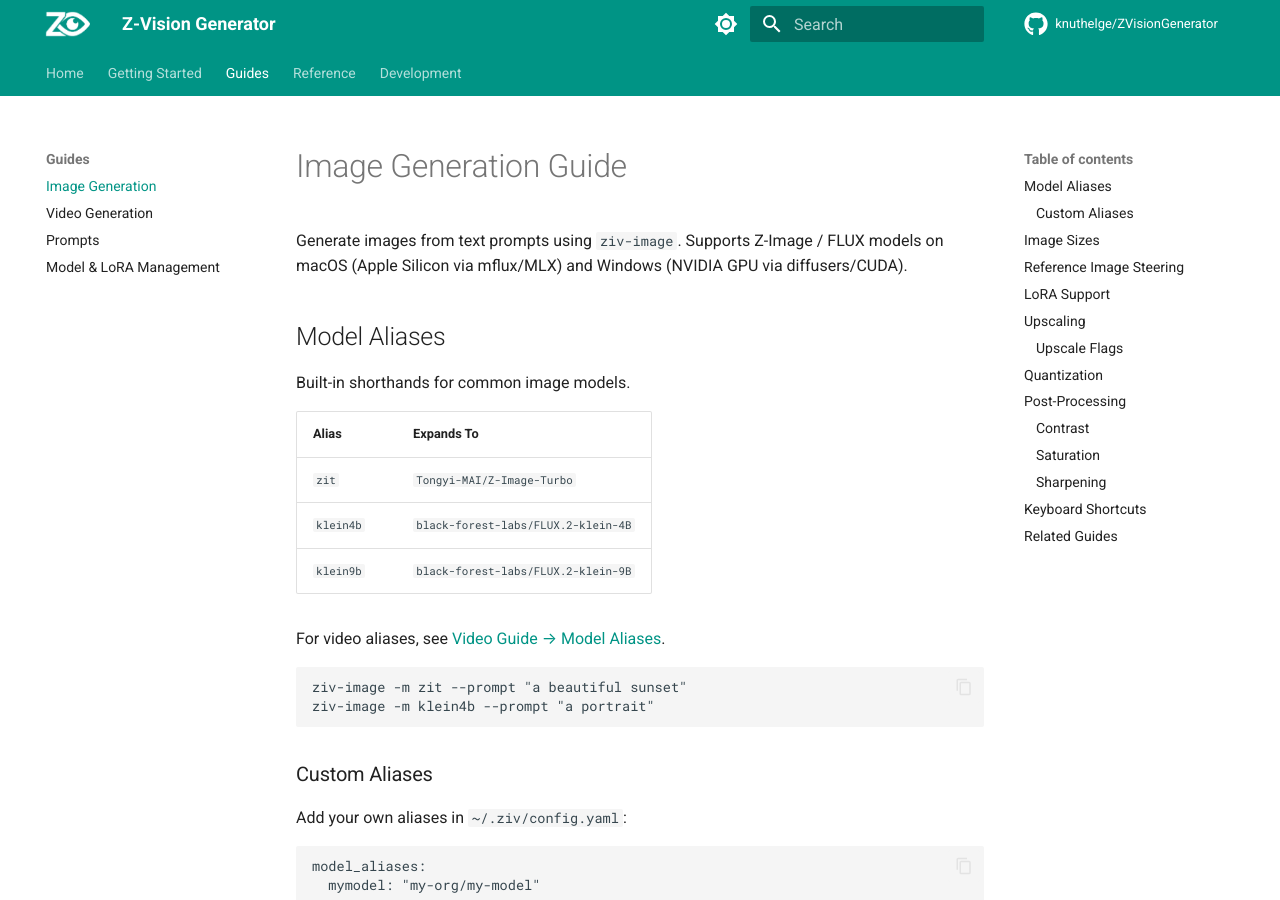
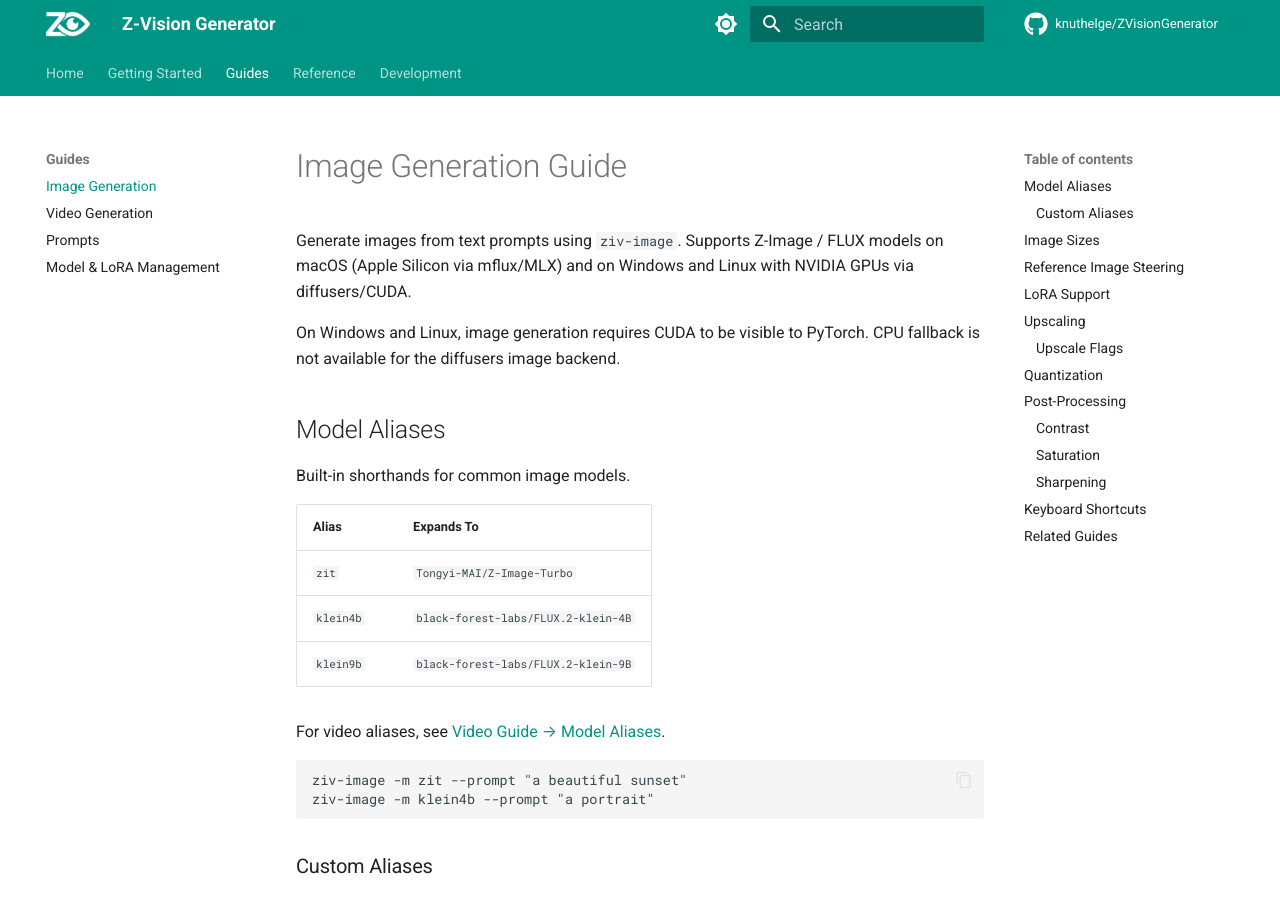
Before and after one commit to knuthelge/ZVisionGenerator, an MkDocs documentation site: the page built from docs/guides/image.md, in a window 1280 px wide and 900 px high. Built offline with MkDocs 1.6.1 and Material for MkDocs 9.7.7, drawn with Linux system fonts in a browser that asks for light colours; comment, search, counter and statistics services are not loaded; some of the changed text lies outside the part shown.

````diff
--- a/docs/guides/image.md
+++ b/docs/guides/image.md
@@ -1,6 +1,8 @@
 # Image Generation Guide
 
-Generate images from text prompts using `ziv-image`. Supports Z-Image / FLUX models on macOS (Apple Silicon via mflux/MLX) and Windows (NVIDIA GPU via diffusers/CUDA).
+Generate images from text prompts using `ziv-image`. Supports Z-Image / FLUX models on macOS (Apple Silicon via mflux/MLX) and on Windows and Linux with NVIDIA GPUs via diffusers/CUDA.
+
+On Windows and Linux, image generation requires CUDA to be visible to PyTorch. CPU fallback is not available for the diffusers image backend.
 
 ## Model Aliases
 
@@ -63,7 +65,7 @@
 ziv-image -m my-model --prompt "Cyberpunk cityscape" --image sketch.png --image-strength 0.8
 ```
 
-The reference image is automatically resized to match target dimensions. Works on both macOS and Windows.
+The reference image is automatically resized to match target dimensions. Works on macOS, Windows, and Linux.
 
 ## LoRA Support
 
@@ -119,7 +121,7 @@
 | Platform | Levels | Method |
 |----------|--------|--------|
 | macOS | 4-bit, 8-bit | mflux quantization |
-| Windows | 4-bit (NF4), 8-bit (INT8) | bitsandbytes |
+| Windows / Linux | 4-bit (NF4), 8-bit (INT8) | bitsandbytes |
 
 ```bash
 ziv-image -m my-model -q 4    # 4-bit quantization
--- a/pyproject.toml
+++ b/pyproject.toml
@@ -15,6 +15,7 @@
     "License :: OSI Approved :: GNU Affero General Public License v3 or later (AGPLv3+)",
     "Operating System :: MacOS",
     "Operating System :: Microsoft :: Windows",
+    "Operating System :: POSIX :: Linux",
     "Programming Language :: Python :: 3.14",
     "Topic :: Multimedia :: Graphics",
     "Topic :: Multimedia :: Video",
````
Also changed, not shown: README.md (+5 -5 lines), docs/development.md (+7 -3 lines), docs/getting-started.md (+1 -1 lines), docs/index.md (+3 -3 lines), 4 other files.
